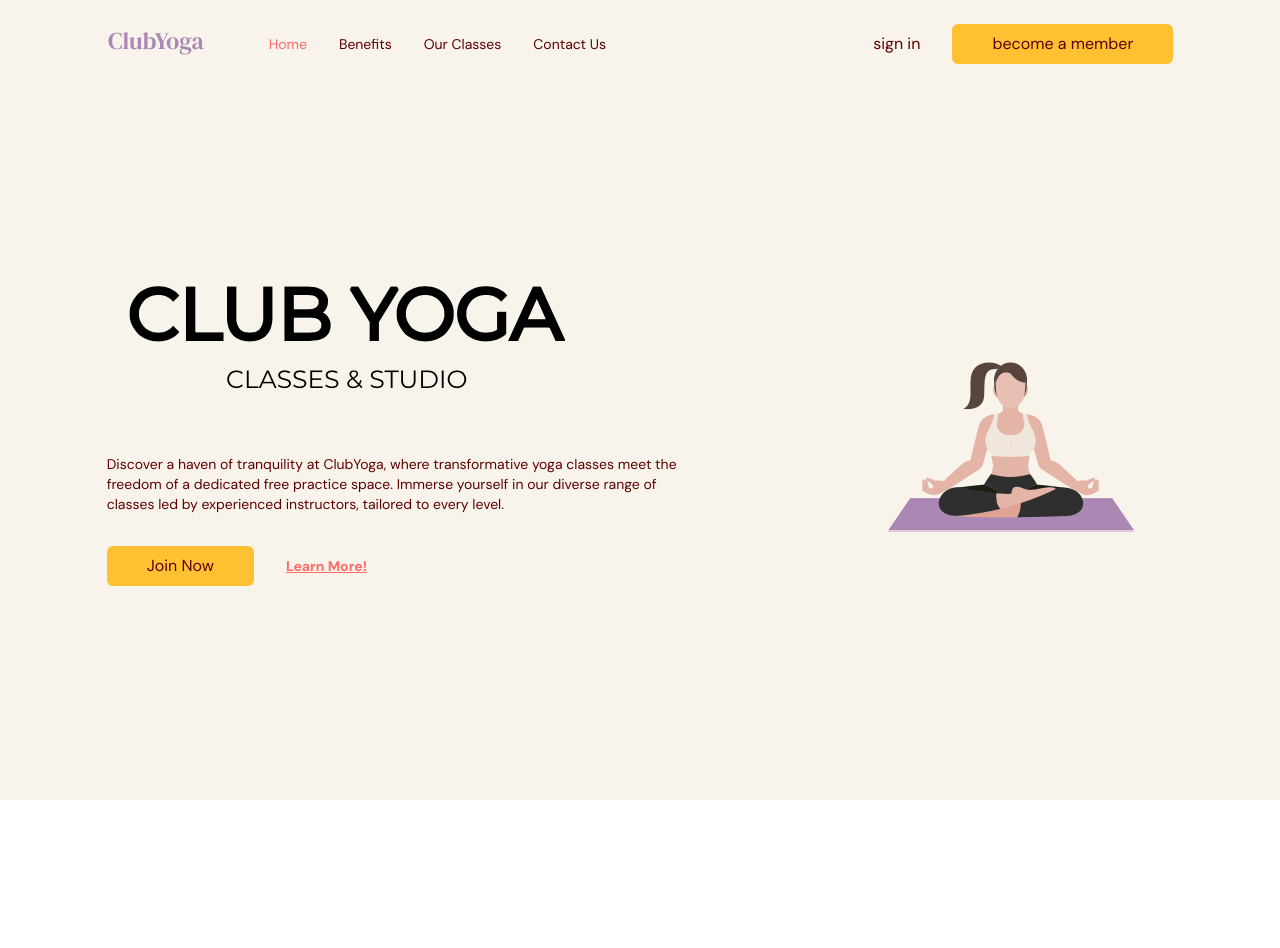
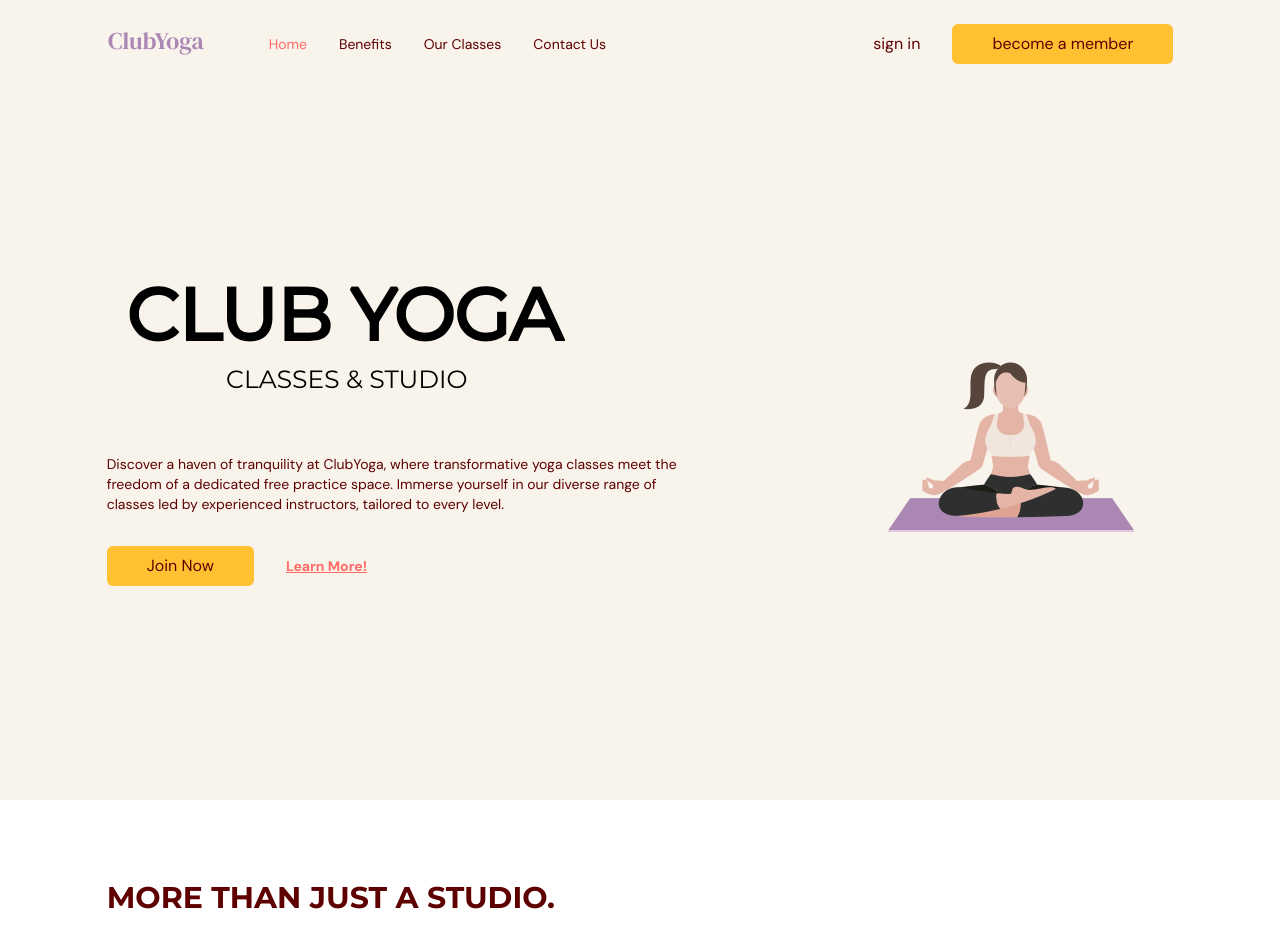
Before and after one commit to birdpersonn/pilates-site, a React (Vite) app: page / in a window 1280 px wide. Shown: the top 948 px of the page. Before the commit the page ends 800 px from the top, so only its background shows below. Built offline with nearby package versions, Linux system fonts and the light colour scheme.

Commit message:
fix nav bg on scroll

```diff
--- a/src/App.tsx
+++ b/src/App.tsx
@@ -1,5 +1,6 @@
 import NavBar from "@/scenes/navbar";
 import Home from "@/scenes/home";
+import Benefits from "@/scenes/benefits"
 import { useEffect, useState } from "react";
 import { SelectedPage } from "@/shared/types";
 
@@ -15,12 +16,23 @@ function App() {
       } else {
         setIsTopOfPage(false);
       }
+    }
 
-      window.addEventListener("scroll", handleScroll);
+    window.addEventListener("scroll", handleScroll);
 
-      return () => window.removeEventListener("scroll", handleScroll);
-    }
-  }, [])
+    return () => window.removeEventListener("scroll", handleScroll);
+  }, []);
+  // useEffect(() => {
+  //   const handleScroll = () => {
+  //     if (window.scrollY === 0) {
+  //       setIsTopOfPage(true);
+  //       setSelectedPage(SelectedPage.Home);
+  //     }
+  //     if (window.scrollY !== 0) setIsTopOfPage(false);
+  //   };
+  //   window.addEventListener("scroll", handleScroll);
+  //   return () => window.removeEventListener("scroll", handleScroll);
+  // }, []);
 
   return (
     <div className='app bg-gray-20'>
@@ -30,6 +42,7 @@ function App() {
         setSelectedPage={setSelectedPage}
       />
       <Home setSelectedPage={setSelectedPage} />
+      <Benefits setSelectedPage={setSelectedPage} />
     </div>
   )
 }
--- /dev/null
+++ b/src/scenes/benefits/index.tsx
@@ -0,0 +1,25 @@
+import { HomeModernIcon, UserGroupIcon, AcademicCapIcon } from "@heroicons/react/24/solid";
+import { SelectedPage } from "@/shared/types"
+import { motion } from "framer-motion";
+import HText from "@/shared/HText";
+
+type Props = {
+    setSelectedPage: (value: SelectedPage) => void;
+}
+
+const Benefits = ({ setSelectedPage }: Props) => {
+    return <section
+        id="benefits"
+        className="mx-auto min-h-full w-5/6 py-20"
+    >
+        <motion.div
+            onViewportEnter={() => setSelectedPage(SelectedPage.Benefits)}
+        >
+            <div>
+                <HText>MORE THAN JUST A STUDIO.</HText>
+            </div>
+        </motion.div>
+    </section>
+}
+
+export default Benefits
--- a/src/scenes/home/index.tsx
+++ b/src/scenes/home/index.tsx
@@ -14,7 +14,10 @@ const Home = ({ setSelectedPage }: Props) => {
         id="home"
         className="gap-16 bg-gray-20 py-10 md:h-full md:align-middle"
     >
-        <div className='flex flex-col md:flex-row mx-auto w-5/6 md:h-full justify-center items-center'>
+        <motion.div
+            className='flex flex-col md:flex-row mx-auto w-5/6 md:h-full justify-center items-center'
+            onViewportEnter={() => setSelectedPage(SelectedPage.Home)}
+        >
             {/* MAIN HEADER */}
             <div className='z-10 mt-32 md:basis-auto sm:items-center'>
                 {/* HEADINGS */}
@@ -78,7 +81,7 @@ const Home = ({ setSelectedPage }: Props) => {
             >
                 <img src={HomePageGraphic} alt="home-page-graphic" />
             </div>
-        </div>
+        </motion.div>
     </section >
 }
 
--- /dev/null
+++ b/src/shared/HText.tsx
@@ -0,0 +1,15 @@
+import React, { Children } from 'react'
+
+type Props = {
+    children: React.ReactNode;
+}
+
+const HText = ({ children }: Props) => {
+    return (
+        <h1 className='basis-3/5 font-montserrat font-bold text-3xl'>
+            {children}
+        </h1>
+    )
+}
+
+export default HText;
```
